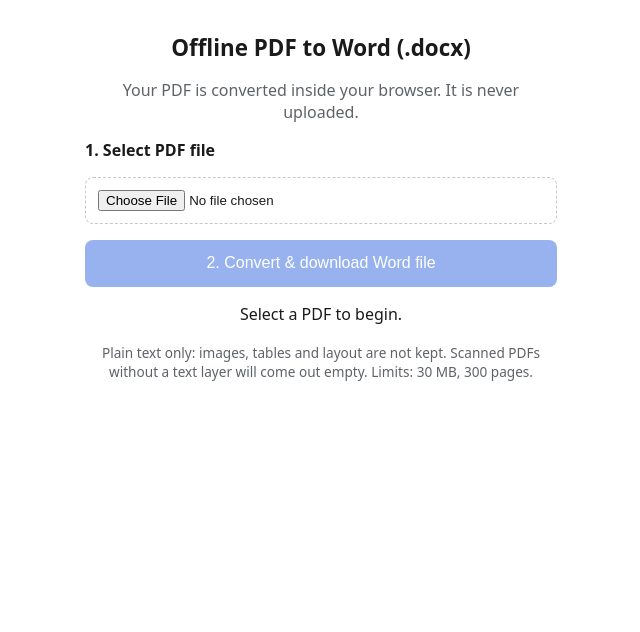
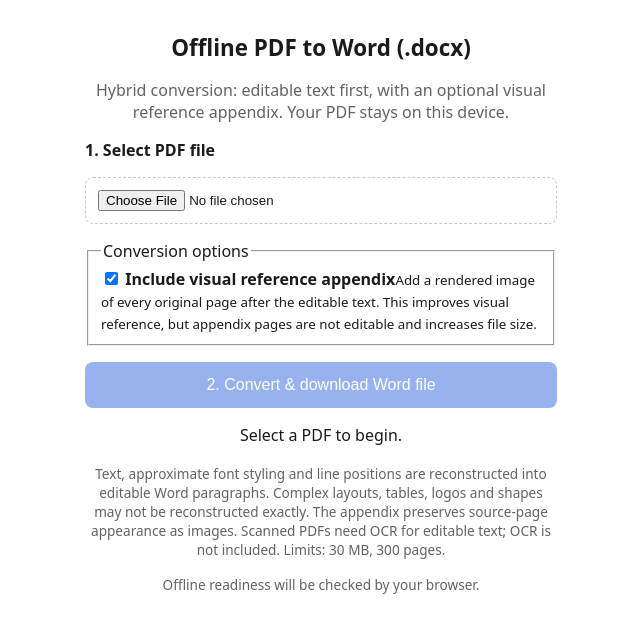
Before and after one commit to skkc2/PdfToWordApp, a plain HTML site: page web/index.html in a window 1280 px wide. Shown: the whole page, without its empty margins (319-959 px from the left). Drawn offline with Linux system fonts and the light colour scheme; a script that the page names is missing.

Commit message:
Add hybrid conversion options and accurate capability notes

```diff
--- a/web/index.html
+++ b/web/index.html
@@ -2,26 +2,36 @@
 <html lang="en">
 <head>
   <meta charset="utf-8">
-  <meta http-equiv="Content-Security-Policy" content="default-src 'none'; script-src 'self'; style-src 'self'; img-src 'self' data:; connect-src 'self'; worker-src 'self'; base-uri 'none'; form-action 'none'; object-src 'none'">
+  <meta http-equiv="Content-Security-Policy" content="default-src 'none'; script-src 'self'; style-src 'self'; img-src 'self' data: blob:; connect-src 'self'; worker-src 'self'; base-uri 'none'; form-action 'none'; object-src 'none'">
   <meta name="referrer" content="no-referrer">
   <meta name="viewport" content="width=device-width, initial-scale=1">
+  <meta name="theme-color" content="#1a56db">
   <title>Offline PDF to Word</title>
   <link rel="stylesheet" href="styles.css">
 </head>
 <body>
   <main>
     <h1>Offline PDF to Word (.docx)</h1>
-    <p class="note">Your PDF is converted inside your browser. It is never uploaded.</p>
+    <p class="note">Hybrid conversion: editable text first, with an optional visual reference appendix. Your PDF stays on this device.</p>
 
     <label class="pick" for="file">1. Select PDF file</label>
     <input id="file" type="file" accept="application/pdf,.pdf">
 
+    <fieldset class="options">
+      <legend>Conversion options</legend>
+      <label class="option" for="visual-appendix">
+        <input id="visual-appendix" type="checkbox" checked>
+        <span><strong>Include visual reference appendix</strong><small>Add a rendered image of every original page after the editable text. This improves visual reference, but appendix pages are not editable and increases file size.</small></span>
+      </label>
+    </fieldset>
+
     <button id="convert" type="button" disabled>2. Convert &amp; download Word file</button>
 
     <progress id="progress" max="100" value="0" hidden></progress>
-    <p id="status" role="status">Select a PDF to begin.</p>
+    <p id="status" role="status" aria-live="polite">Select a PDF to begin.</p>
 
-    <p class="small">Plain text only: images, tables and layout are not kept. Scanned PDFs without a text layer will come out empty. Limits: 30 MB, 300 pages.</p>
+    <p class="small">Text, approximate font styling and line positions are reconstructed into editable Word paragraphs. Complex layouts, tables, logos and shapes may not be reconstructed exactly. The appendix preserves source-page appearance as images. Scanned PDFs need OCR for editable text; OCR is not included. Limits: 30 MB, 300 pages.</p>
+    <p id="offline-status" class="small">Offline readiness will be checked by your browser.</p>
   </main>
   <script type="module" src="app.js"></script>
 </body>
```
